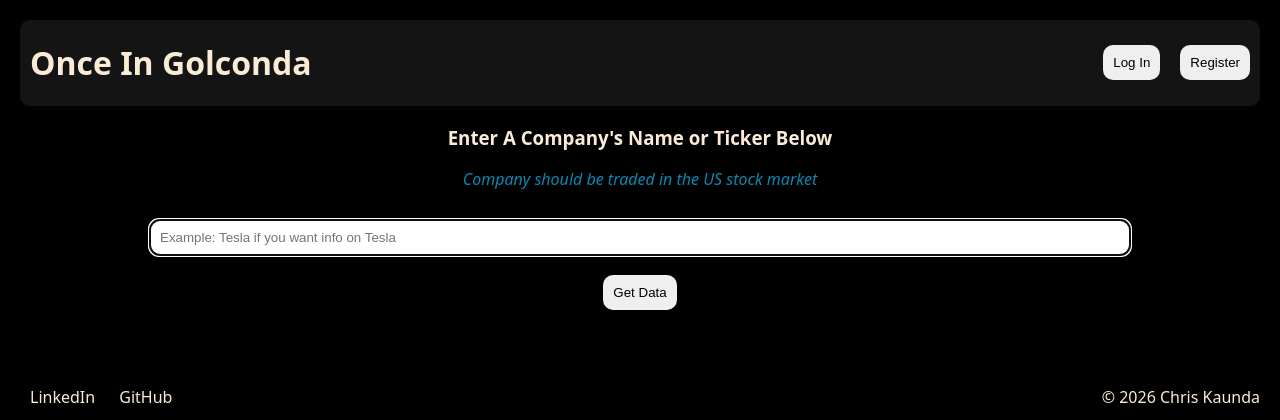
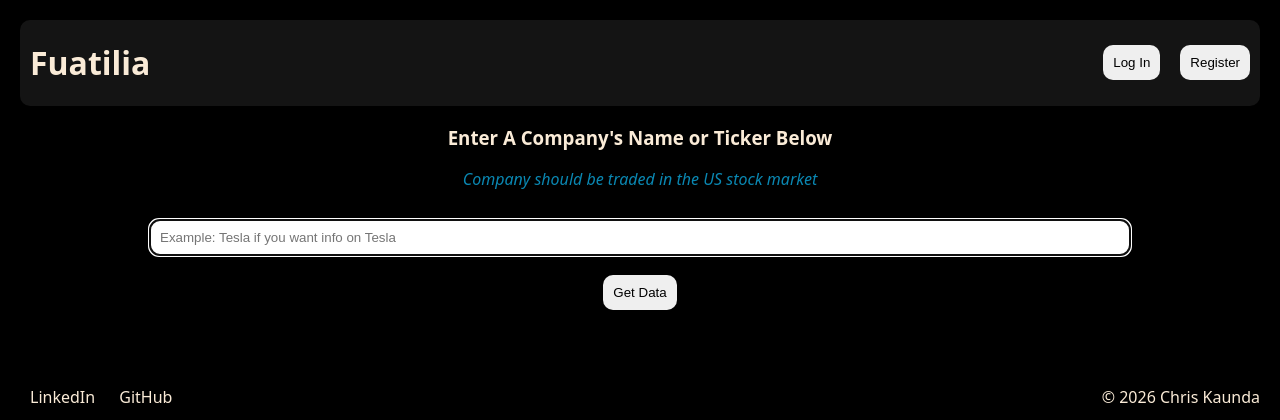
Before and after one commit to kaundachris/StockAnalyzer, a Flask app: page / in a window 1280 px wide. Shown: the top 420 px of the page. Run offline with Flask 3, Linux system fonts and the light colour scheme; some libraries are stand-ins or nearby versions.

Commit message:
Rename of pages to new name

```diff
--- a/templates/base.html
+++ b/templates/base.html
@@ -13,7 +13,7 @@
 
     <meta charset="UTF-8">
     <meta name="viewport" content="width=device-width, initial-scale=1.0">
-    <title>Once In Golconda</title>
+    <title>Fuatilia</title>
     <link rel="stylesheet" href="/static/index.css">
     <link rel="icon" href="/static/images/chris-kaunda-high-resolution-logo.png" type="image/x-icon">
     <link href="https://fonts.googleapis.com/icon?family=Material+Icons" rel="stylesheet">
--- a/templates/history.html
+++ b/templates/history.html
@@ -2,7 +2,7 @@
 
 {% block header %}
 <div class="top">
-    <h1>Once In Golconda</h1>
+    <h1>Fuatilia</h1>
 
     <div class="nav">
         <form action="/" method="get">
--- a/templates/index.html
+++ b/templates/index.html
@@ -2,7 +2,7 @@
 
 {% block header %}
 <div class="top">
-    <h1>Once In Golconda</h1>
+    <h1>Fuatilia</h1>
 
     <div class="nav">
         {% if logged_in %}
--- a/templates/login.html
+++ b/templates/login.html
@@ -2,7 +2,7 @@
 
 {% block header %}
 <div class="top">
-    <h1>Once In Golconda</h1>
+    <h1>Fuatilia</h1>
 
     <div class="nav">
         <form action="/" method="get">
--- a/templates/register.html
+++ b/templates/register.html
@@ -2,7 +2,8 @@
 
 {% block header %}
 <div class="top">
-    <h1>Once In Golconda</h1>
+    <h1>Fuatilia</h1>
+
     <div class="nav">
         <form action="/" method="get">
             <input name="search" id="search" hidden>
--- a/templates/reset.html
+++ b/templates/reset.html
@@ -2,7 +2,8 @@
 
 {% block header %}
 <div class="top">
-    <h1>Once In Golconda</h1>
+    <h1>Fuatilia</h1>
+
     <div class="nav">
         <form action="/" method="get">
             <input name="search" id="search" hidden>
--- a/templates/results.html
+++ b/templates/results.html
@@ -2,7 +2,7 @@
 
 {% block header %}
 <div class="top">
-    <h1> Once In Golconda</h1>
+    <h1>Fuatilia</h1>
 
     <div class="nav">
         {% if logged_in %}
```
